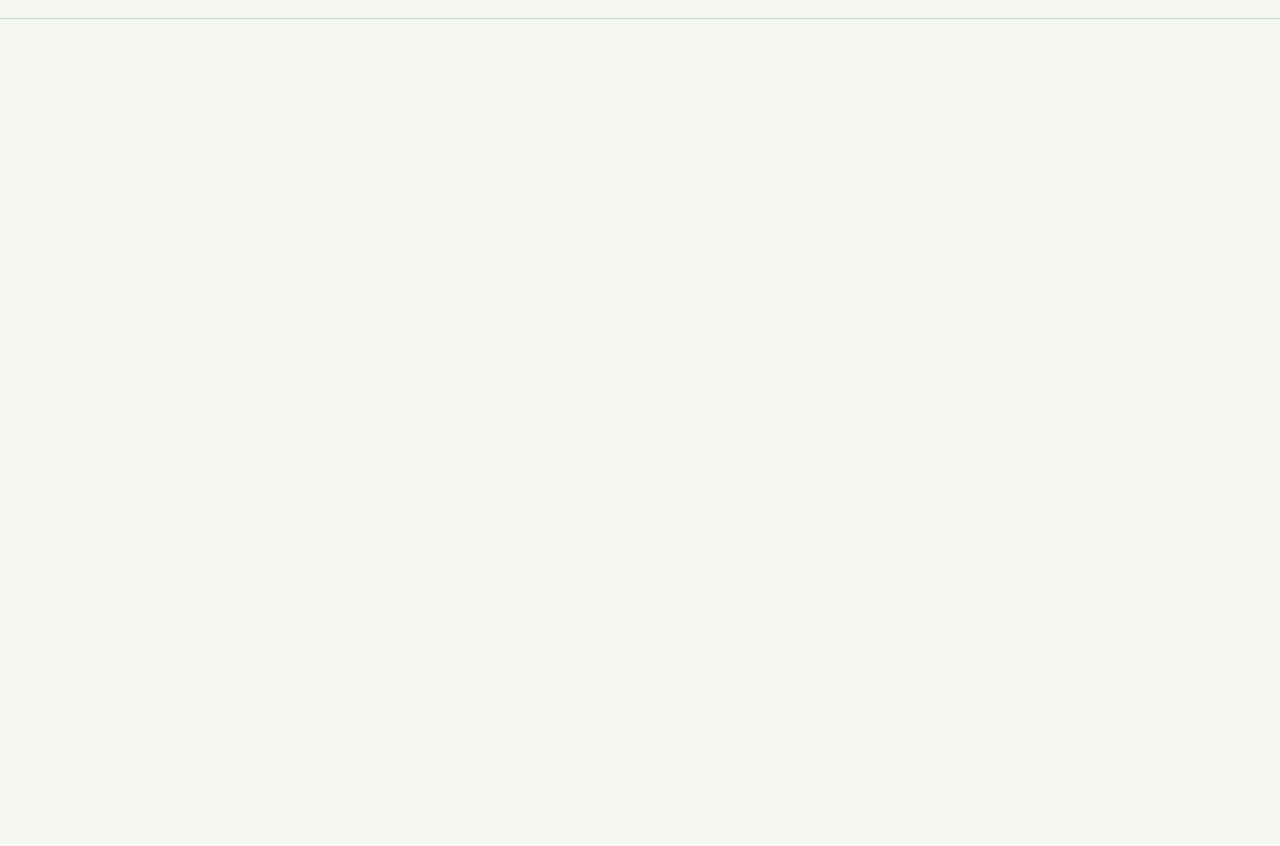
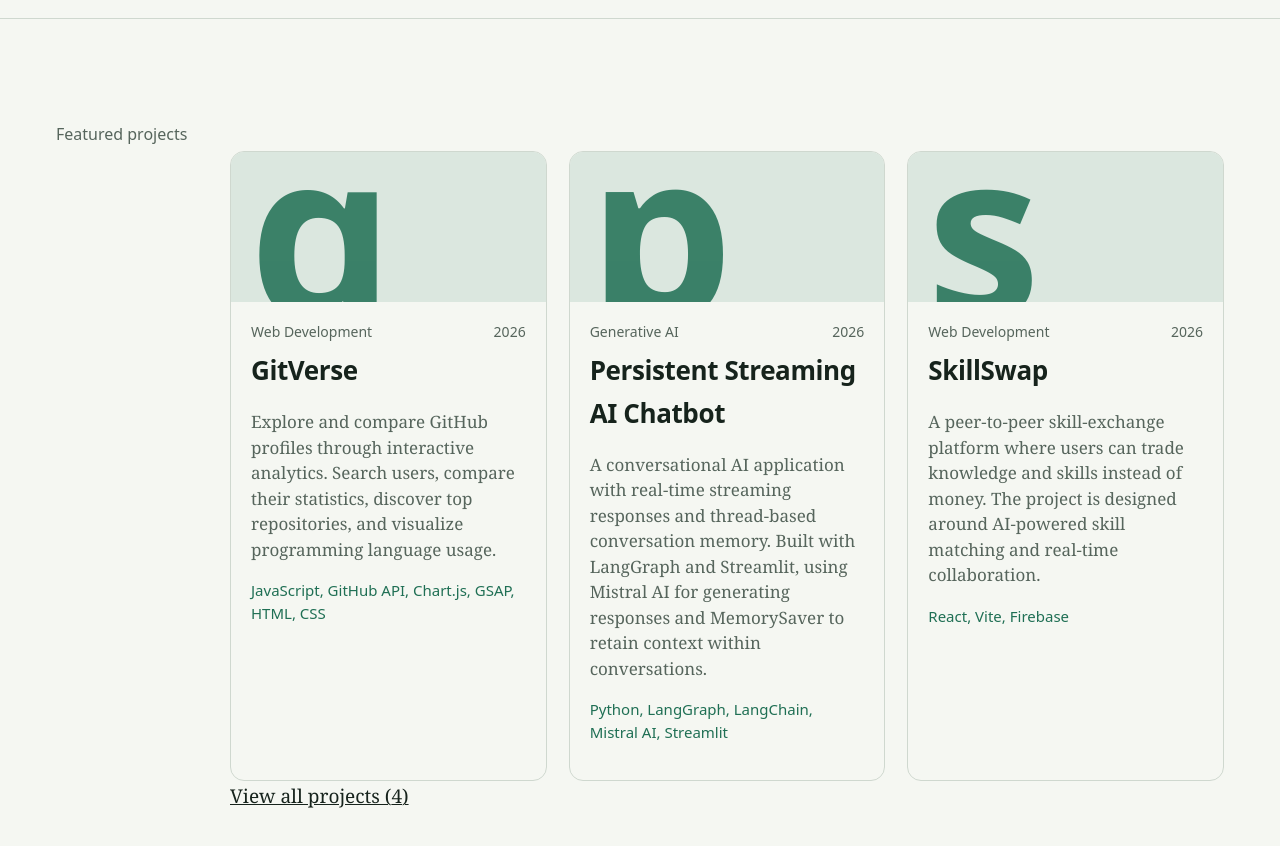
Before and after one commit to Akanksha-1708/Portfolio, a React app: page /#/ in a window 1280 px wide. Shown: the part 1010-1856 px from the top of the page. Before the commit the page ends 1029 px from the top, so only its background shows below. Built offline with nearby package versions, Linux system fonts and the light colour scheme; the HTML template or start-up script is replaced by a standard one.

Commit message:
Add featured project cards

```diff
--- /dev/null
+++ b/src/components/ProjectCard.jsx
@@ -0,0 +1,98 @@
+
+import { useRef } from 'react';
+import { Link } from 'react-router-dom';
+import gsap from 'gsap';
+import { useGSAP } from '@gsap/react';
+
+export default function ProjectCard({ p, hidden = false }) {
+  const ref = useRef(null);
+
+  useGSAP(() => {
+    const mm = gsap.matchMedia();
+
+    mm.add(
+      '(hover: hover) and (prefers-reduced-motion: no-preference)',
+      () => {
+        const el = ref.current;
+        const inner = el.querySelector('.card-inner');
+        const mono = el.querySelector('.mono');
+
+        gsap.set(inner, { transformPerspective: 900 });
+
+        const rx = gsap.quickTo(inner, 'rotationX', {
+          duration: 0.5,
+          ease: 'power3',
+        });
+        const ry = gsap.quickTo(inner, 'rotationY', {
+          duration: 0.5,
+          ease: 'power3',
+        });
+        const mx = gsap.quickTo(mono, 'x', {
+          duration: 0.6,
+          ease: 'power3',
+        });
+        const my = gsap.quickTo(mono, 'y', {
+          duration: 0.6,
+          ease: 'power3',
+        });
+
+        const move = (e) => {
+          const r = el.getBoundingClientRect();
+          const px = (e.clientX - r.left) / r.width - 0.5;
+          const py = (e.clientY - r.top) / r.height - 0.5;
+
+          ry(px * 9);
+          rx(-py * 9);
+          mx(-px * 36);
+          my(-py * 36);
+
+          el.style.setProperty('--mx', `${(px + 0.5) * 100}%`);
+          el.style.setProperty('--my', `${(py + 0.5) * 100}%`);
+        };
+
+        const leave = () => {
+          rx(0);
+          ry(0);
+          mx(0);
+          my(0);
+        };
+
+        el.addEventListener('pointermove', move);
+        el.addEventListener('pointerleave', leave);
+
+        return () => {
+          el.removeEventListener('pointermove', move);
+          el.removeEventListener('pointerleave', leave);
+        };
+      }
+    );
+
+    return () => mm.revert();
+  }, { scope: ref });
+
+  return (
+    <Link
+      ref={ref}
+      to={`/work/${p.slug}`}
+      className={`card${hidden ? ' is-hidden' : ''}`}
+      data-c={p.category}
+    >
+      <div className="card-inner">
+        <div className="cover" aria-hidden="true">
+          <span className="mono">{p.title[0].toLowerCase()}</span>
+        </div>
+
+        <div className="card-body">
+          <div className="card-meta">
+            <span>{p.category}</span>
+            <span>{p.year}</span>
+          </div>
+
+          <h3>{p.title}</h3>
+          <p>{p.blurb}</p>
+          <p className="stack">{p.stack.join(', ')}</p>
+        </div>
+      </div>
+    </Link>
+  );
+}
--- a/src/data.js
+++ b/src/data.js
@@ -24,3 +24,68 @@
   'MCP',
   'Open Source',
 ];
+
+
+export const projects = [
+  {
+    id: 'gitverse',
+    slug: 'gitverse',
+    title: 'GitVerse',
+    category: 'Web Development',
+    year: '2026',
+    blurb:
+      'Explore and compare GitHub profiles through interactive analytics. Search users, compare their statistics, discover top repositories, and visualize programming language usage.',
+    stack: ['JavaScript', 'GitHub API', 'Chart.js', 'GSAP', 'HTML', 'CSS'],
+    url: 'ADD_DEPLOYMENT_LINK',
+    github: 'https://github.com/Akanksha-1708/GitVerse',
+  },
+  {
+    id: 'persistent-chatbot',
+    slug: 'persistent-streaming-ai-chatbot',
+    title: 'Persistent Streaming AI Chatbot',
+    category: 'Generative AI',
+    year: '2026',
+    blurb:
+      'A conversational AI application with real-time streaming responses and thread-based conversation memory. Built with LangGraph and Streamlit, using Mistral AI for generating responses and MemorySaver to retain context within conversations.',
+    stack: [
+      'Python',
+      'LangGraph',
+      'LangChain',
+      'Mistral AI',
+      'Streamlit',
+    ],
+    url: 'ADD_DEPLOYMENT_LINK',
+    github: 'ADD_GITHUB_LINK',
+  },
+  {
+    id: 'skillswap',
+    slug: 'skillswap',
+    title: 'SkillSwap',
+    category: 'Web Development',
+    year: '2026',
+    blurb:
+      'A peer-to-peer skill-exchange platform where users can trade knowledge and skills instead of money. The project is designed around AI-powered skill matching and real-time collaboration.',
+    stack: ['React', 'Vite', 'Firebase'],
+    url: 'ADD_DEPLOYMENT_LINK',
+    github: 'https://github.com/Akanksha-1708/Skillswap-react',
+  },
+  {
+    id: 'cosmic-guardian',
+    slug: 'cosmic-guardian-ai',
+    title: 'Cosmic Guardian AI',
+    category: 'AI & Data Visualization',
+    year: '2026',
+    blurb:
+      'An interactive Earth and space intelligence platform combining live ISS tracking, 3D Earth visualization, satellite monitoring, space-weather insights, near-Earth object tracking, and an AI-powered space assistant.',
+    stack: [
+      'Next.js',
+      'React',
+      'TypeScript',
+      'Tailwind CSS',
+      'Three.js',
+      'Space APIs',
+    ],
+    url: 'ADD_DEPLOYMENT_LINK',
+    github: 'https://github.com/Akanksha-1708/Cosmic-Guardian-AI',
+  },
+];
--- a/src/pages/Home.jsx
+++ b/src/pages/Home.jsx
@@ -1,12 +1,26 @@
 import Hero from '../components/Hero.jsx'
 import Marquee from '../components/Marquee.jsx'
 import {marqueeItems} from '../data.js'
+import {Link} from 'react-router-dom'
+import ProjectCard from '../components/ProjectCard.jsx'
+import {projects} from '../data.js'
 
 export default function Home(){
   return (
     <>
       <Hero />
       <Marquee items={marqueeItems}/>
+      <section className="sec stack-sec">
+        <h2>Featured projects</h2>
+        <div>
+          <div className="grid">
+            {projects.slice(0,3).map((project)=>(
+              <ProjectCard key={project.slug} p={project}/>
+            ))}
+          </div>
+          <Link className="more" to="/work">View all projects ({projects.length})</Link>
+        </div>
+      </section>
     </>
   );
 }
--- a/src/styles.css
+++ b/src/styles.css
@@ -227,3 +227,123 @@
     transform: none !important;
   }
 }
+
+.sec {
+  display: grid;
+  grid-template-columns: 150px minmax(0, 1fr);
+  gap: 24px;
+  padding: 96px var(--pad);
+  border-top: 1px solid var(--line);
+}
+
+.sec h2 {
+  margin: 6px 0 0;
+  font-family: var(--display);
+  font-size: 16px;
+  font-weight: 500;
+  color: var(--muted);
+}
+
+.stack-sec {
+  border-top: 0;
+}
+
+/* project cards */
+.grid {
+  display: grid;
+  grid-template-columns: repeat(auto-fill, minmax(300px, 1fr));
+  gap: 22px;
+  margin-top: 36px;
+}
+
+.card {
+  display: block;
+  text-decoration: none;
+  position: relative;
+  --mx: 50%;
+  --my: 50%;
+}
+
+.card-inner {
+  border: 1px solid var(--line);
+  border-radius: 14px;
+  overflow: hidden;
+  background: var(--bg);
+  height: 100%;
+  position: relative;
+  transition: border-color 0.25s;
+}
+
+.card-inner::after {
+  content: '';
+  position: absolute;
+  inset: 0;
+  pointer-events: none;
+  opacity: 0;
+  transition: opacity 0.3s;
+  background: radial-gradient(
+    260px circle at var(--mx) var(--my),
+    color-mix(in srgb, var(--accent) 16%, transparent),
+    transparent 70%
+  );
+}
+
+.card:hover .card-inner {
+  border-color: var(--accent);
+}
+
+.cover {
+  height: 150px;
+  overflow: hidden;
+  position: relative;
+  background: color-mix(
+    in srgb,
+    var(--accent) 12%,
+    var(--bg)
+  );
+}
+
+.mono {
+  position: absolute;
+  left: 18px;
+  bottom: -42px;
+  font-family: var(--display);
+  font-weight: 800;
+  font-size: 230px;
+  line-height: 1;
+  color: var(--accent);
+  opacity: 0.85;
+}
+
+.card-body {
+  padding: 18px 20px 22px;
+}
+
+.card-meta {
+  display: flex;
+  justify-content: space-between;
+  font-family: var(--display);
+  font-size: 14px;
+  color: var(--muted);
+}
+
+.card h3 {
+  margin: 6px 0 8px;
+  font-family: var(--display);
+  font-size: 26px;
+  font-weight: 600;
+  letter-spacing: -0.015em;
+}
+
+.card p {
+  color: var(--muted);
+  font-size: 17px;
+  line-height: 1.5;
+}
+
+.card .stack {
+  margin-top: 12px;
+  font-family: var(--display);
+  font-size: 15px;
+  color: var(--accent);
+}
```
